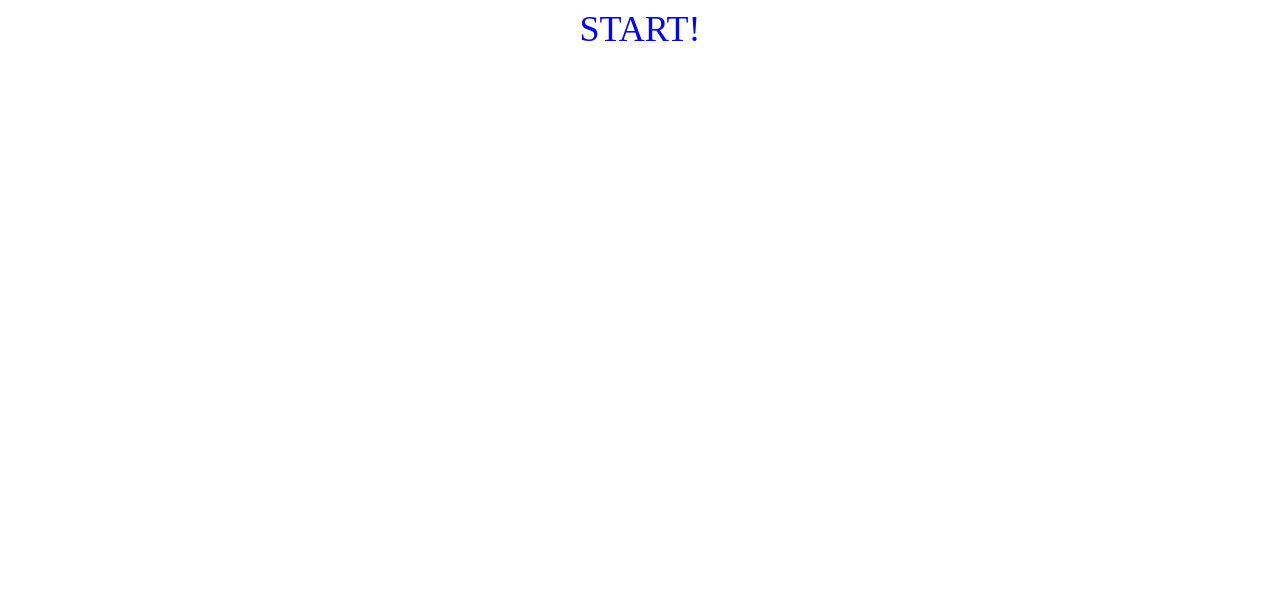
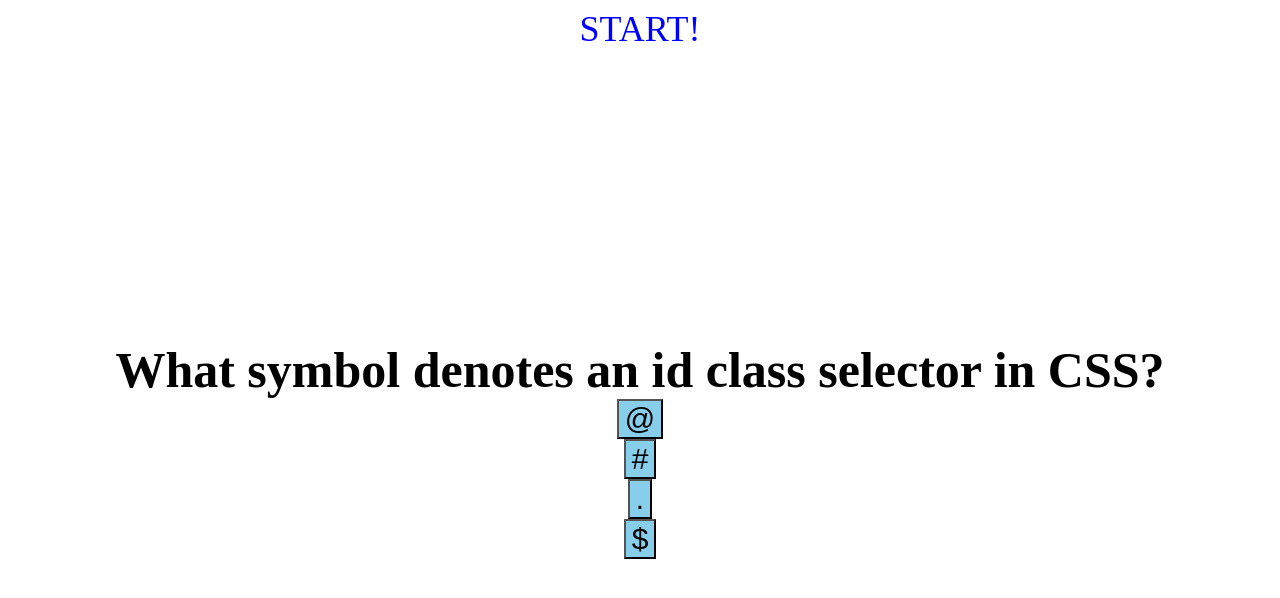
Before and after one commit to mnshaun24/The-only-coding-quiz-you-need, a plain HTML site: page index.html in a window 1280 px wide. Drawn offline with Linux system fonts and the light colour scheme.

Commit message:
did some things for buttons but nothing worked set up some pseudocode

```diff
--- a/assets/script.js
+++ b/assets/script.js
@@ -1,120 +1,131 @@
 var startQuiz = true;
+
+// create score variables
+var highScore = 0
+
+var saveScore = function() {
+    localStorage.setItem("High Score", highScore);
+}
+// end score variables
+
+
+// Create button series
+
+// button click captures the button string
+
+var optionSelect = function () {
+    addEventListener("click", function () {
+        console.log(this.getAttribute("value"));
+
+    });
+}
+
+// compare captured string to correctAnswer string and determine if answer is correct
+var checkAnswer = function(input) {
+    if (input == correctAnswer) {
+
+    }
+}
+
+// correct answer increases time and incorrect score decreases time
+
+var questionIndex = 0
 
 var quizQuestions = [
     {
        question: "What serves as a collection of random pieces of related information?",
-       answers: {
-           A: "Argument",
-           B: "Method",
-           C: "Array",
-           D: "Function"
-       },
-       correctAnswer: "C"
+       answers: ["Argument", "Method", "Array", "Function"],
+       correctAnswer: "Array"
     },
     {
         question: "What symbol denotes an id class selector in CSS?",
-        answers: {
-            A: "@",
-            B: "#",
-            C: ".",
-            D: "$"
-        },
-        correctAnswer: "B"
+        answers: ["@", "#", ".", "$"],
+        correctAnswer: "#"
     },
     {
         question: "What command is a best practice before modifying the workflow in the command line?",
-        answers: {
-            A: "git branch",
-            B: "git status",
-            C: "git merge",
-            D: "git push"
-        },
-        correctAnswer: "A"
+        answers: ["git branch", "git status", "git merge", "git push"],
+        correctAnswer: "git branch"
     },
     {
         question: "Which command is executed last in Cascading Style Sheets?",
-        answers: {
-            A: "Topmost",
-            B: "Longest",
-            C: "Shortest",
-            D: "Bottommost"
-        },
-        correctAnswer: "D"
+        answers: ["Topmost", "Longest", "Shortest", "Bottommost"],
+        correctAnswer: "Bottommost"
     },
     {
         question: "What kind of property is the CSS value 'flex'?",
-        answers: {
-            A: "Border",
-            B: "Grid",
-            C: "Display",
-            D: "Font"
-        },
-        correctAnswer: "C"
+        answers: ["Border", "Grid", "Display", "Font"],
+        correctAnswer: "Display"
     },
     {
         question: "What allows better optimization for different screen sizes?",
-        answers: {
-            A: "Image-rendering",
-            B: "Inline display",
-            C: "JavaScript",
-            D: "Media Queries"
-        },
-        correctAnswer: "D"
+        answers: ["Image-rendering", "Inline display", "JavaScript", "Media Queries"],
+        correctAnswer: "Media Queries"
     },
     {
         question: "Which language provides the bones and structure of a website?",
-        answers: {
-            A: "CSS",
-            B: "HTML",
-            C: "JavaScript",
-            D: "Java"
-        },
-        correctAnswer: "B"
+        answers: ["CSS", "HTML", "JavaScript", "Java"],
+        correctAnswer: "HTML"
     },
     {
         question: "How many elements can a class be tied to in HTML?",
-        answers: {
-            A: "0",
-            B: "1",
-            C: "2",
-            D: "2+"
-        },
-        correctAnswer: "D"
+        answers: ["0", "1", "2", "2+"],
+        correctAnswer: "2+"
     },
     {
         question: "What is the best practice way to type in JavaScript?",
-        answers: {
-            A: "All caps",
-            B: "No caps",
-            C: "Camel caps",
-            D: "Cat caps"
-        },
-        correctAnswer: "C"
+        answers: ["All caps", "No caps", "Camel caps", "Cat caps"],
+        correctAnswer: "Camel caps"
     }
 ];
 
 // create function to cycle through questions in array
 var showNext = function() {
 
+    // advance quiz to next slide
+    questionIndex++
+
     // make sure new stem appears with content from array
     var questionTextEl = document.createElement("div");
-    questionTextEl.textContent = quizQuestions[0].question;
+    questionTextEl.textContent = quizQuestions[questionIndex].question;
     questionTextEl.className = "quiz-slides";
     document.getElementById("quiz-stem").appendChild(questionTextEl);
+    // update score
+    // use remove to remove the created div
 
     // create container div to display four option buttons
     var btnContainerEl = document.createElement("div");
-    btnContainerEl.className = "quiz-options";
-    document.getElementByClassName("quiz-options").appendChild(btnContainerEl);
+    btnContainerEl.className = "btn-container";
+    document.getElementById("quiz-options").appendChild(btnContainerEl);
 
     // create each button option
     var btnOption1 = document.createElement("button");
-    btnOption1.textContent = "hello";
+    btnOption1.textContent = quizQuestions[questionIndex].answers[0];
     btnContainerEl.appendChild(btnOption1);
+    btnOption1.className = "button-setup";
 
+    var btnOption2 = document.createElement("button");
+    btnOption2.textContent = quizQuestions[questionIndex].answers[1];
+    btnContainerEl.appendChild(btnOption2);
+    btnOption2.className = "button-setup";
+
+
+    var btnOption3 = document.createElement("button");
+    btnOption3.textContent = quizQuestions[questionIndex].answers[2];
+    btnContainerEl.appendChild(btnOption3);
+    btnOption3.className = "button-setup";
+
+
+    var btnOption4 = document.createElement("button");
+    btnOption4.textContent = quizQuestions[questionIndex].answers[3];
+    btnContainerEl.appendChild(btnOption4);
+    btnOption4.className = "button-setup";
+
+    addEventListener("click", optionSelect());
 };
 
 
+showNext();
 
 
 // set up high score function
@@ -132,3 +143,5 @@ var showNext = function() {
 //     }
 //     timeLeft --;
 // }, 1000);
+
+// things I don't know how to do: 1) advance on click guessing clickevent == correctAnswer 2) how to advance I get error on .question 3)
--- a/assets/style.css
+++ b/assets/style.css
@@ -15,14 +15,19 @@
     min-height: 100vh;
   }
 
-.quiz-slides{
+.quiz-slides {
     font-weight: bold;
     font-size: 50px;
 }
 
-.quiz-options {
-    background-color: blue;
-    border-radius: 10px;
-    font-size: 16px;
-    color: white;
+.btn-container {
+    display: flex;
+    flex-direction: column;
+    width: 100%;
+    align-items: center;
 }
+
+.button-setup {
+    font-size: 30px;
+    background-color: skyblue;
+}
--- a/index.html
+++ b/index.html
@@ -18,7 +18,7 @@
             <div id="quiz-stem"></div>
 
             <!-- element holder for quiz options -->
-            <div class="quiz-options"></div>
+            <div id="quiz-options"></div>
         </article>
     </main>
 
```
